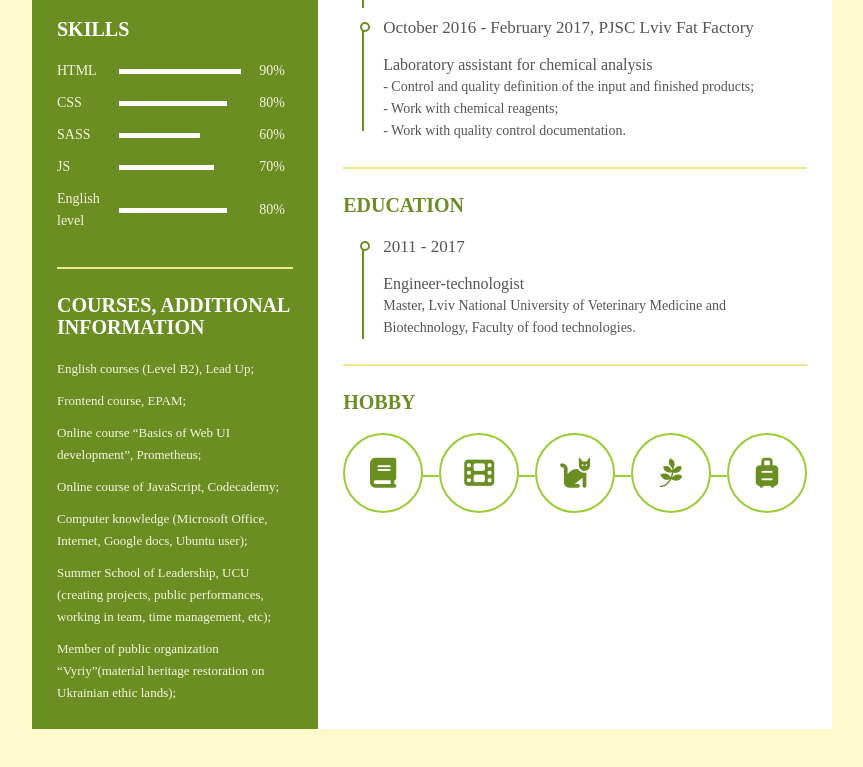
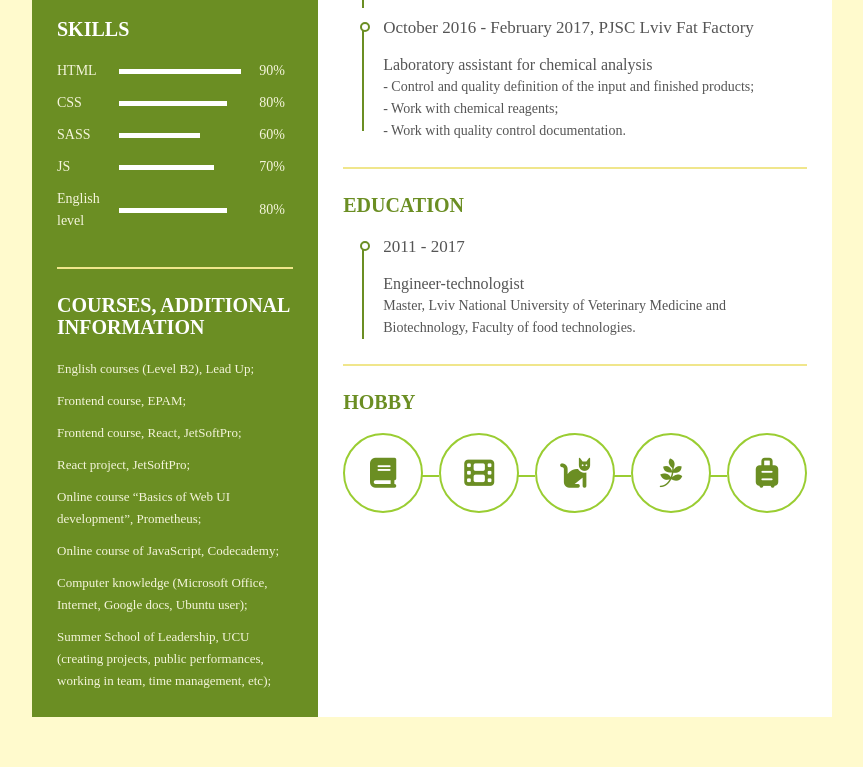
Before and after one commit to yarynaZ/yarynaZ.github.io, a plain HTML site: page index.html in a window 1280 px wide. Shown: the part 619-1386 px from the top of the page, without its empty margins (208-1071 px from the left). Drawn offline with Linux system fonts and the light colour scheme.

Commit message:
added information

```diff
--- a/index.html
+++ b/index.html
@@ -112,11 +112,13 @@
                 <ul class="courses">
                     <li>English courses (Level B2), Lead Up;</li>
                     <li>Frontend course, EPAM;</li>
+                    <li>Frontend course, React, JetSoftPro;</li>
+                    <li>React project, JetSoftPro;</li>
                     <li>Online course “Basics of Web UI development”, Prometheus;</li>
                     <li>Online course of JavaScript, Codecademy;</li>
                     <li>Computer knowledge (Microsoft Office, Internet, Google docs, Ubuntu user);</li>
                     <li>Summer School of Leadership, UCU (creating projects, public performances, working in team, time management, etc);</li>
-                    <li>Member of public organization “Vyriy”(material heritage restoration on Ukrainian ethic lands);</li>
+<!--                    <li>Member of public organization “Vyriy”(material heritage restoration on Ukrainian ethic lands);</li>-->
                 </ul>
             </div>
         </div>
@@ -134,7 +136,7 @@
                 <p class="bold">Work Experience</p>
             </div>
             <ul>
-                <li>
+                <li class="first-job">
                     <div class="date">July 2017 - April 2020, T.B. Fruit</div>
                     <div class="info">
                         <p class="semi-bold">Specialist of certification and standardization</p>
```
